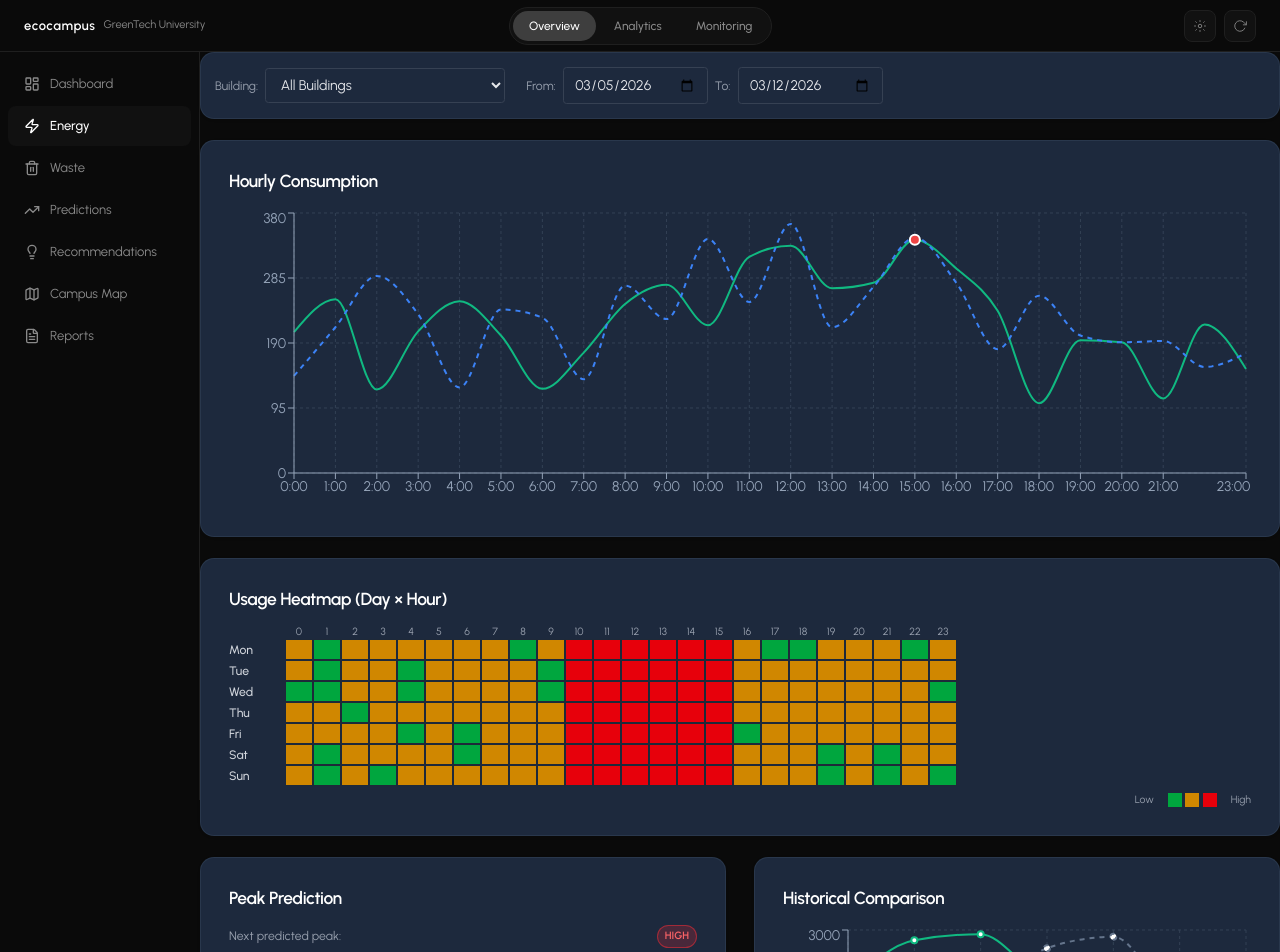
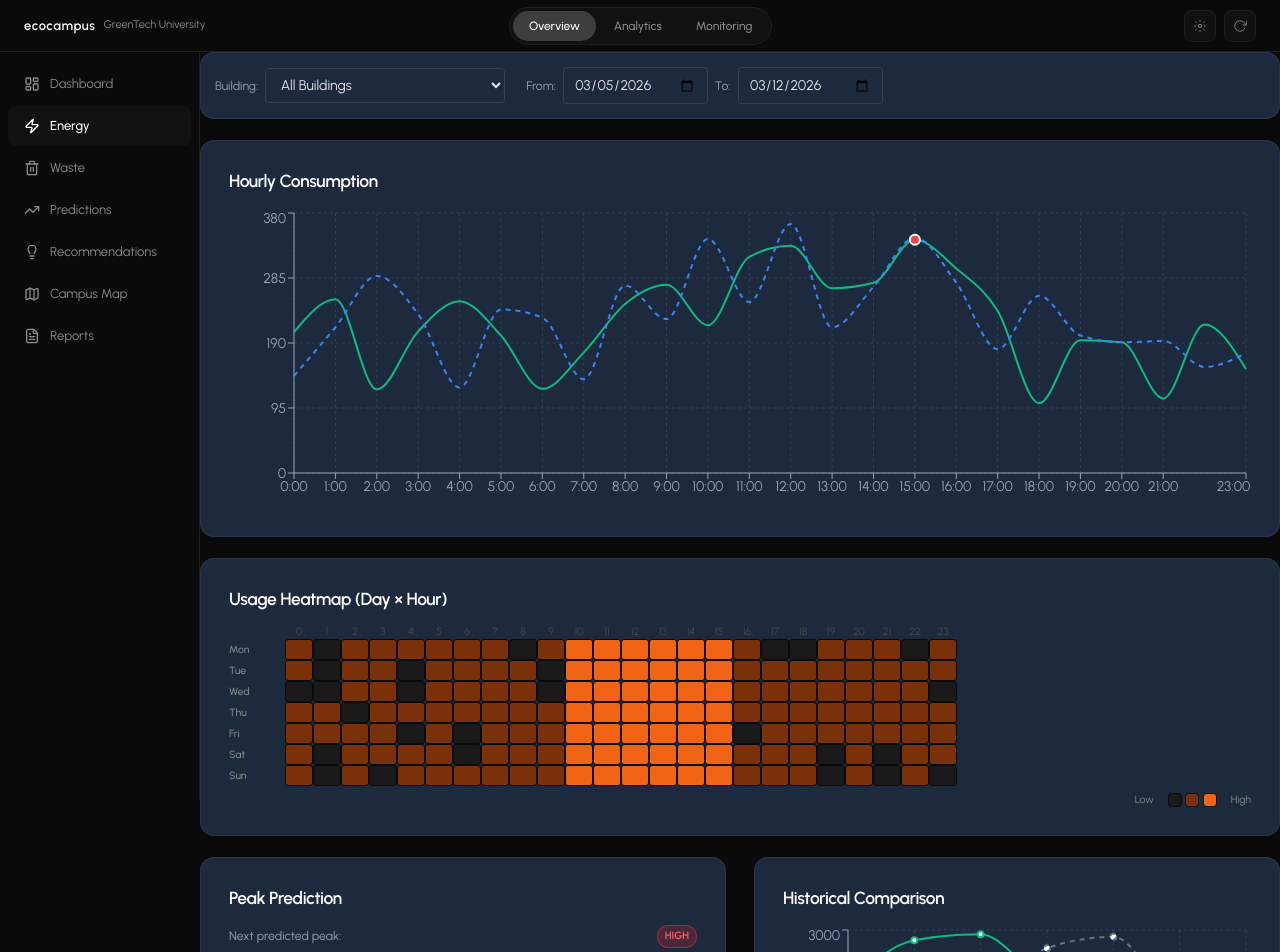
Before and after one commit to segfaultsz/EcoCampusAI, a Next.js app in the folder frontend/: page /energy in a window 1280 px wide. Shown: the top 952 px of the page. Built offline with nearby package versions, Linux system fonts and the light colour scheme.

Commit message:
style(quick-1): update Recharts components to Meevis dark theme

```diff
--- a/frontend/src/components/dashboard/BuildingBarChart.jsx
+++ b/frontend/src/components/dashboard/BuildingBarChart.jsx
@@ -18,18 +18,24 @@ export default function BuildingBarChart() {
   return (
     <ResponsiveContainer width="100%" height={250}>
       <BarChart data={buildings} layout="vertical">
-        <CartesianGrid strokeDasharray="3 3" stroke="#334155" horizontal />
-        <XAxis type="number" stroke="#94a3b8" />
-        <YAxis dataKey="name" type="category" stroke="#94a3b8" width={40} />
+        <CartesianGrid stroke="#1F1F1F" strokeDasharray="0" horizontal />
+        <XAxis type="number" tick={{ fill: '#4A4A4A', fontSize: 11, fontFamily: 'Urbanist' }} axisLine={{ stroke: '#1F1F1F' }} tickLine={false} />
+        <YAxis dataKey="name" type="category" tick={{ fill: '#4A4A4A', fontSize: 11, fontFamily: 'Urbanist' }} axisLine={{ stroke: '#1F1F1F' }} tickLine={false} width={40} />
         <Tooltip
           contentStyle={{
-            backgroundColor: '#1e293b',
-            borderColor: '#334155',
+            background: '#111111',
+            border: '1px solid #1F1F1F',
             borderRadius: '8px',
-            color: '#f1f5f9',
+            color: '#FFFFFF',
+            fontSize: '12px',
+            fontFamily: 'Urbanist',
+            padding: '10px 14px',
+            boxShadow: 'none'
           }}
+          labelStyle={{ color: '#8A8A8A', marginBottom: '6px', fontSize: '11px', textTransform: 'uppercase', letterSpacing: '0.06em' }}
+          cursor={{ fill: '#1F1F1F' }}
         />
-        <Bar dataKey="energy" fill="#10b981" radius={[0, 4, 4, 0]} />
+        <Bar dataKey="energy" fill="#F26415" fillOpacity={0.85} radius={[0, 4, 4, 0]} />
       </BarChart>
     </ResponsiveContainer>
   );
--- a/frontend/src/components/dashboard/WasteDonutChart.jsx
+++ b/frontend/src/components/dashboard/WasteDonutChart.jsx
@@ -8,7 +8,7 @@ const data = [
   { name: 'General', value: 110 },
 ];
 
-const COLORS = ['#10b981', '#3b82f6', '#f59e0b', '#64748b'];
+const COLORS = ['#F26415', '#3E3E3E', '#1F1F1F', '#D2D2D2'];
 
 export default function WasteDonutChart() {
   return (
@@ -22,6 +22,8 @@ export default function WasteDonutChart() {
           outerRadius={80}
           paddingAngle={5}
           dataKey="value"
+          stroke="#0A0A0A"
+          strokeWidth={2}
         >
           {data.map((entry, index) => (
             <Cell key={`cell-${index}`} fill={COLORS[index % COLORS.length]} />
@@ -29,13 +31,18 @@ export default function WasteDonutChart() {
         </Pie>
         <Tooltip
           contentStyle={{
-            backgroundColor: '#1e293b',
-            borderColor: '#334155',
+            background: '#111111',
+            border: '1px solid #1F1F1F',
             borderRadius: '8px',
-            color: '#f1f5f9',
+            color: '#FFFFFF',
+            fontSize: '12px',
+            fontFamily: 'Urbanist',
+            padding: '10px 14px',
+            boxShadow: 'none'
           }}
+          itemStyle={{ color: '#FFFFFF' }}
         />
-        <Legend />
+        <Legend wrapperStyle={{ fontSize: '11px', color: '#8A8A8A', fontFamily: 'Urbanist', paddingTop: '12px' }} />
       </PieChart>
     </ResponsiveContainer>
   );
--- a/frontend/src/components/energy/HeatmapChart.jsx
+++ b/frontend/src/components/energy/HeatmapChart.jsx
@@ -17,9 +17,10 @@ function generateHeatmapData() {
 }
 
 function getColor(value) {
-  if (value < 40) return 'bg-green-600';
-  if (value < 70) return 'bg-yellow-600';
-  return 'bg-red-600';
+  // Interpolation: low = '#1A1A1A', mid = '#7A3008', high = '#F26415'
+  if (value < 40) return '#1A1A1A';
+  if (value < 70) return '#7A3008';
+  return '#F26415';
 }
 
 export default function HeatmapChart({ building, dateRange }) {
@@ -32,26 +33,26 @@ export default function HeatmapChart({ building, dateRange }) {
         <div className="flex">
           <div className="w-16 flex-shrink-0"></div>
           {Array.from({ length: 24 }).map((_, h) => (
-            <div key={h} className="w-8 flex-shrink-0 text-center text-xs text-gray-400">
+            <div key={h} className="w-8 flex-shrink-0 text-center text-xs text-[#4A4A4A] font-['Urbanist']">
               {h}
             </div>
           ))}
         </div>
         {data.map((row) => (
           <div key={row.day} className="flex items-center">
-            <div className="w-16 flex-shrink-0 text-sm font-medium text-gray-300">{row.day}</div>
+            <div className="w-16 flex-shrink-0 text-xs font-medium text-[#8A8A8A] font-['Urbanist']">{row.day}</div>
             {row.hours.map((val, h) => (
-              <div key={h} className={`h-6 w-8 border border-gray-800 ${getColor(val)}`} title={`${row.day} ${h}:00 — ${val}%`}></div>
+              <div key={h} style={{ backgroundColor: getColor(val), border: '1px solid #0A0A0A', borderRadius: '3px' }} className="h-6 w-8" title={`${row.day} ${h}:00 — ${val}%`}></div>
             ))}
           </div>
         ))}
       </div>
-      <div className="mt-2 flex items-center justify-end space-x-4 text-xs text-gray-400">
+      <div className="mt-2 flex items-center justify-end space-x-4 text-xs text-[#8A8A8A] font-['Urbanist']">
         <span>Low</span>
         <div className="flex space-x-1">
-          <div className="h-4 w-4 bg-green-600"></div>
-          <div className="h-4 w-4 bg-yellow-600"></div>
-          <div className="h-4 w-4 bg-red-600"></div>
+          <div className="h-4 w-4 rounded-sm" style={{ backgroundColor: '#1A1A1A', border: '1px solid #0A0A0A' }}></div>
+          <div className="h-4 w-4 rounded-sm" style={{ backgroundColor: '#7A3008', border: '1px solid #0A0A0A' }}></div>
+          <div className="h-4 w-4 rounded-sm" style={{ backgroundColor: '#F26415', border: '1px solid #0A0A0A' }}></div>
         </div>
         <span>High</span>
       </div>
```
